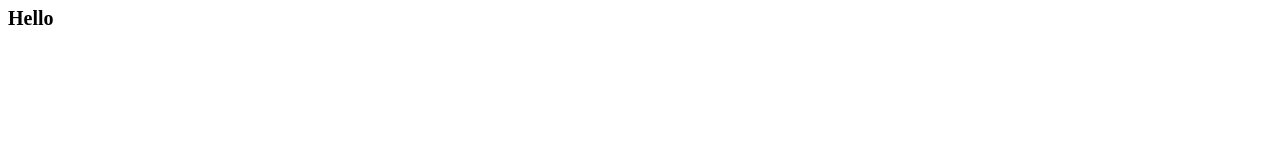
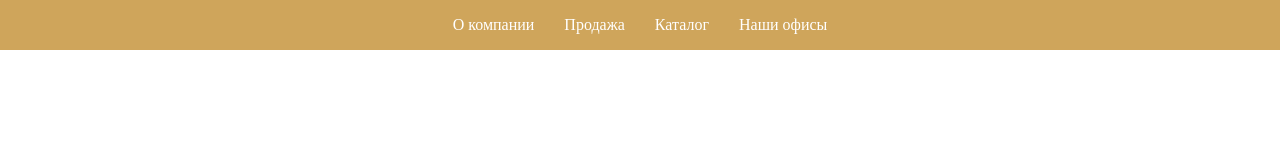
Before and after one commit to Artem-Kiselev34/Estate-agency, a website: page index.html in a window 1280 px wide. Drawn offline with Linux system fonts and the light colour scheme.

Commit message:
add style and html for the header-nav block

```diff
--- a/index.html
+++ b/index.html
@@ -8,6 +8,13 @@
 	<title>Агенство недвижимости</title>
 </head>
 <body>
-	<h1>Hello</h1>
+	<section class="header-nav">
+		<div class="wrapper header-nav__wrapper">
+			<a href="#" class="header-nav__link">О компании</a>
+			<a href="#" class="header-nav__link">Продажа</a>
+			<a href="#" class="header-nav__link">Каталог</a>
+			<a href="#" class="header-nav__link">Наши офисы</a>
+		</div>
+	</section>
 </body>
 </html>
--- a/src/scss/index.scss
+++ b/src/scss/index.scss
@@ -1,2 +1,4 @@
-@import "./constants/constans";
+@import "./constants/constants";
 @import "./global/global";
+
+@import "./modules/header-nav";
--- /dev/null
+++ b/src/scss/modules/_header-nav.scss
@@ -0,0 +1,20 @@
+.header-nav {
+	background: $mainColor;
+
+	&__link {
+		font-size: 1.6rem;
+		line-height: 1.6rem;
+		color: $mainColor2;
+
+		&:not(:last-child) {
+			margin-right: 30px;
+		}
+	}
+
+	&__wrapper {
+		display: flex;
+		align-items: center;
+		justify-content: center;
+		padding: 17px 0;
+	}
+}
```
Also changed, not shown: src/css/index.css, src/scss/constants/_constants.scss (renamed from src/scss/constants/_constans.scss).
